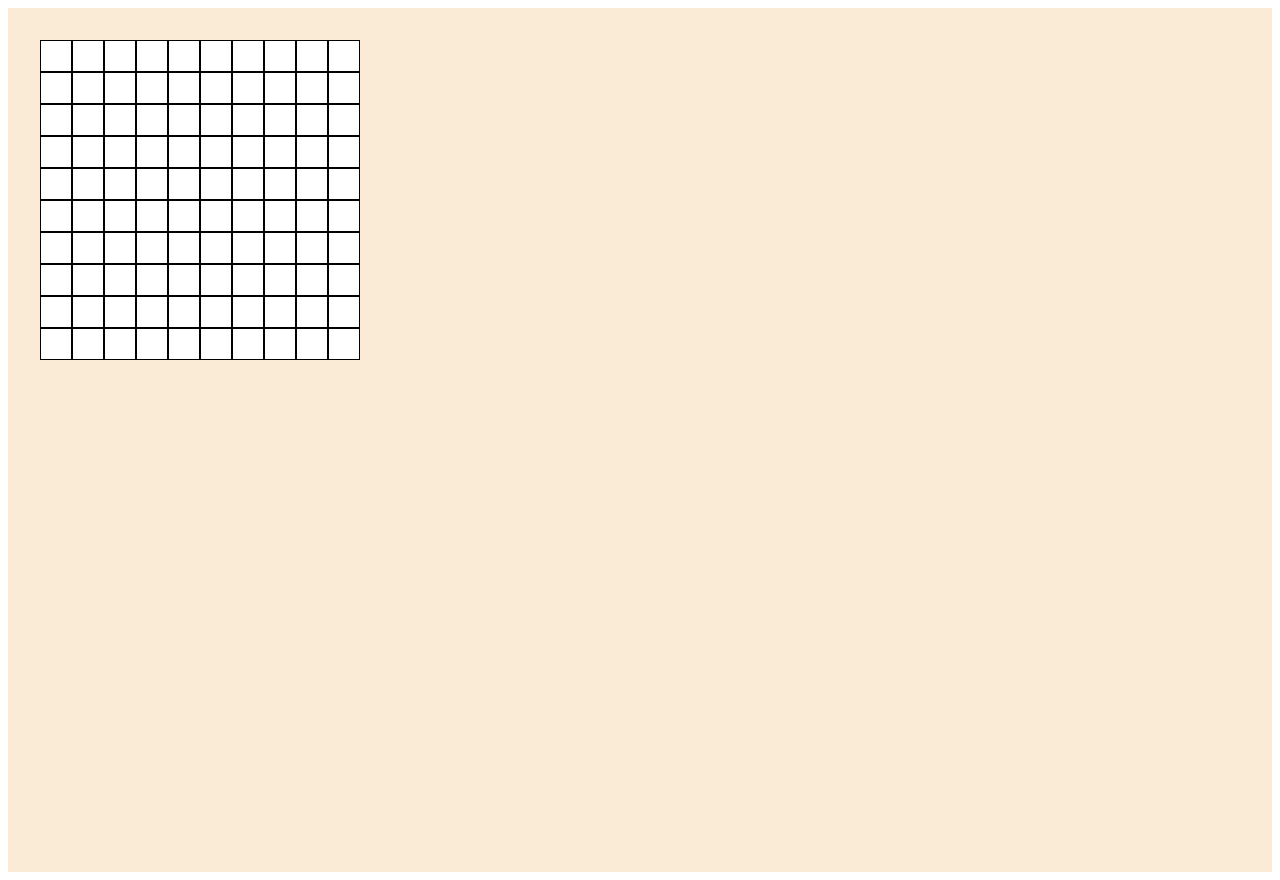
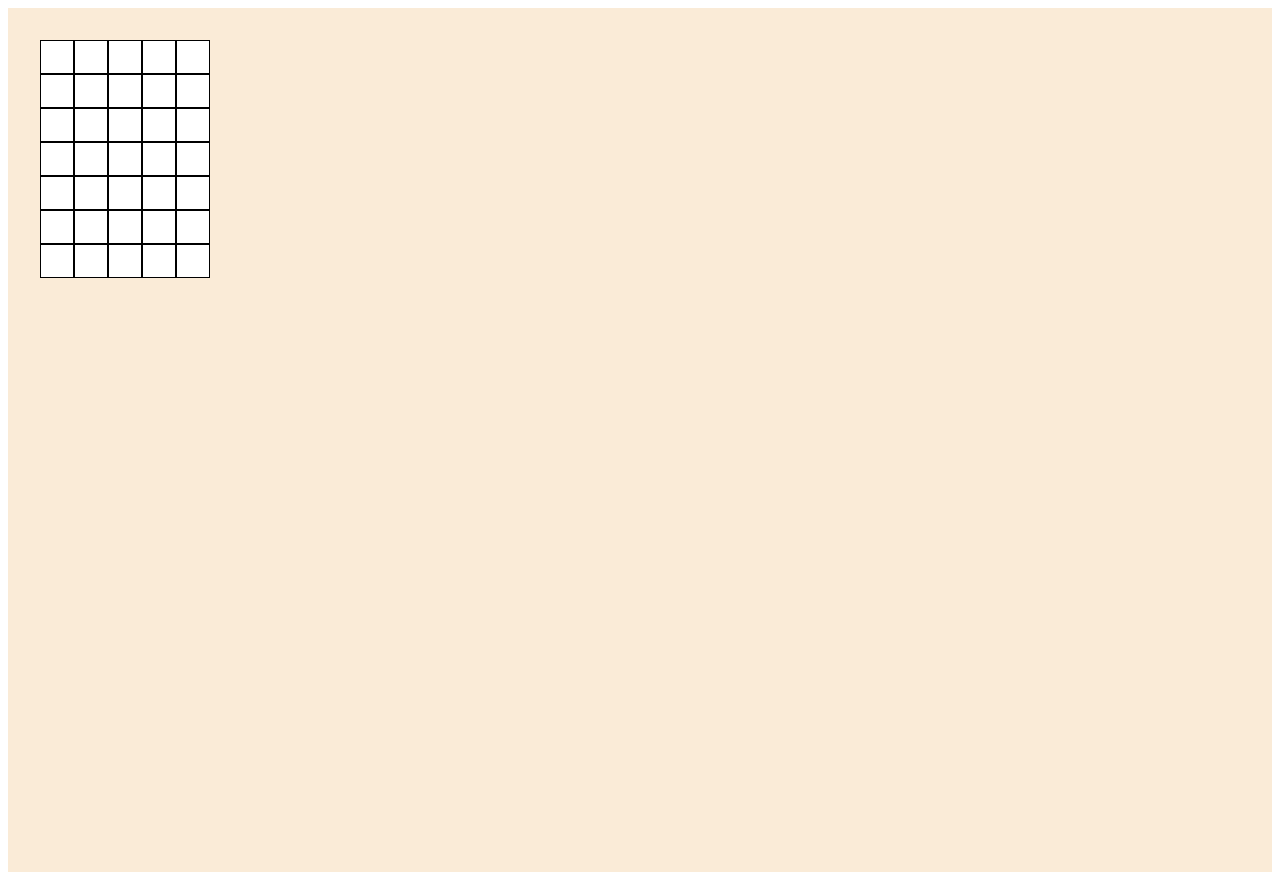
Before and after one commit to AnthonyLeDu/world-of-picross, a React (Vite) app: page / in a window 1280 px wide. Built offline with nearby package versions, Linux system fonts and the light colour scheme.

Commit message:
feat - creating board dynamically from a json file

```diff
--- /dev/null
+++ b/public/data/boards/A.json
@@ -0,0 +1,11 @@
+{
+  "content":[
+    [0, 0, 1, 0, 0],
+    [0, 1, 1, 1, 0],
+    [0, 1, 0, 1, 0],
+    [0, 1, 0, 1, 0],
+    [1, 1, 1, 1, 1],
+    [1, 1, 0, 1, 1],
+    [1, 0, 0, 0, 1]
+  ]
+}
--- a/src/components/App.jsx
+++ b/src/components/App.jsx
@@ -1,17 +1,25 @@
 import { useEffect } from 'react';
-import { useSelector } from 'react-redux';
+import { useDispatch, useSelector } from 'react-redux';
 import './App.css';
 import Board from './Board';
+import { fetchAndInitBoard } from '../store/api/board';
 
 function App() {
   const table = useSelector((state) => state.board.table);
   useEffect(() => {
-    console.log(table);
+    // console.log(table);
   }, [table]);
+
+  const dispatch = useDispatch();
+
+  useEffect(() => {
+    dispatch(fetchAndInitBoard('A'));
+  }, [dispatch]);
+
 
   return (
     <div className="App">
-      <Board />
+      <Board/>
     </div>
   );
 }
--- a/src/components/Board.css
+++ b/src/components/Board.css
@@ -1,7 +1,5 @@
 .board {
   background-color: white;
-  display: flex;
-  flex-direction: column;
-  height: 20rem;
-  width: 20rem;
+  display: grid;
+  width: fit-content;
 }
--- a/src/components/Board.jsx
+++ b/src/components/Board.jsx
@@ -1,14 +1,19 @@
 import { useEffect } from 'react';
 import { useSelector } from 'react-redux';
-import { getRowsCount } from '../store/selectors/board';
+import { getColumnsCount, getRowsCount } from '../store/selectors/board';
 import './Board.css';
 import BoardRow from './BoardRow';
 
 function Board() {
+
   const rowsCount = useSelector(getRowsCount);
+  const columnsCount = useSelector(getColumnsCount);
 
   useEffect(() => {
-  }, [rowsCount]);
+    console.log('Rows count = ', rowsCount);
+    console.log('Columns count = ', columnsCount);
+  }, [rowsCount, columnsCount]);
+
 
   return (
     <div className="board">
--- a/src/components/BoardCell.css
+++ b/src/components/BoardCell.css
@@ -1,6 +1,8 @@
 .board-cell {
   border: 1px solid black;
   flex-grow: 1;
+  height: 2rem;
+  width: 2rem;
 }
 
 .board-cell--on {
--- a/src/store/actions/board.js
+++ b/src/store/actions/board.js
@@ -1,5 +1,6 @@
 import { createAction } from '@reduxjs/toolkit';
 
 export const initBoard = createAction('board/initBoard');
+export const setBoardName = createAction('board/setBoardName');
 export const toggleCellON = createAction('board/toggleCellON');
 export const toggleCellOFF = createAction('board/toggleCellOFF');
--- /dev/null
+++ b/src/store/api/board.js
@@ -0,0 +1,23 @@
+import { initBoard } from '../actions/board';
+
+const validateBoardData = (data) => {
+  if (data.content === undefined) throw new Error(`'${data.name}' board has no content data.`);
+  if (data.content.length === 0 || data.content[0].length === 0) throw new Error(`'${data.name}' board content data is empty.`);
+  if (data.content.filter((row) => row.length !== data.content[0].length).length > 0) {
+    throw new Error(`'${data.name}' board table rows are of uneven length.`);
+  }
+};
+
+export const fetchAndInitBoard = (name) => async (dispatch) => {
+  fetch(`data/boards/${name}.json`)
+    .then((response) => response.json()
+      .then((data) => {
+        data.name = name;
+        validateBoardData(data);
+        data.rowsCount = data.content.length;
+        data.columnsCount = data.content[0].length;
+        // Validate all rows have the same amount of columns as row 0
+        dispatch(initBoard(data));
+      }))
+    .catch((error) => console.error(`Error while fetching '${name}' board data: ${error}`));
+};
--- a/src/store/reducers/board.js
+++ b/src/store/reducers/board.js
@@ -18,20 +18,22 @@ const createTable = (rowsCount, columnsCount) => {
 };
 
 // Initial state
-const INIT_ROWS_COUNT = 10;
-const INIT_COLUMNS_COUNT = 10;
-
 const initialState = {
-  rowsCount: INIT_ROWS_COUNT,
-  columnsCount: INIT_COLUMNS_COUNT,
-  table: createTable(INIT_ROWS_COUNT, INIT_COLUMNS_COUNT),
+  name: undefined,
+  table: undefined,
+  rowsCount: undefined,
+  columnsCount: undefined,
 };
 
 // Reducer
 export default createReducer(initialState, (builder) => {
   builder
-    .addCase(initBoard, (state) => {
-      state.table = createTable(state.rowsCount, state.columnsCount);
+    .addCase(initBoard, (state, action) => {
+      const data = action.payload;
+      state.rowsCount = data.rowsCount;
+      state.columnsCount = data.columnsCount;
+      state.content = data.content;
+      state.table = createTable(data.rowsCount, data.columnsCount);
     })
     .addCase(toggleCellON, (state, action) => {
       const cell = state.table.at(action.payload.row).at(action.payload.column);
--- a/src/store/selectors/board.js
+++ b/src/store/selectors/board.js
@@ -3,6 +3,9 @@ export const getRowsCount = (state) => state.board.rowsCount;
 export const getColumnsCount = (state) => state.board.columnsCount;
 
 export const getTableCell = (state, row, column) => {
+  if (state.board.table === undefined) {
+    return undefined;
+  }
   const tableRow = state.board.table[row];
   return tableRow ? tableRow[column] : undefined;
 };
```
